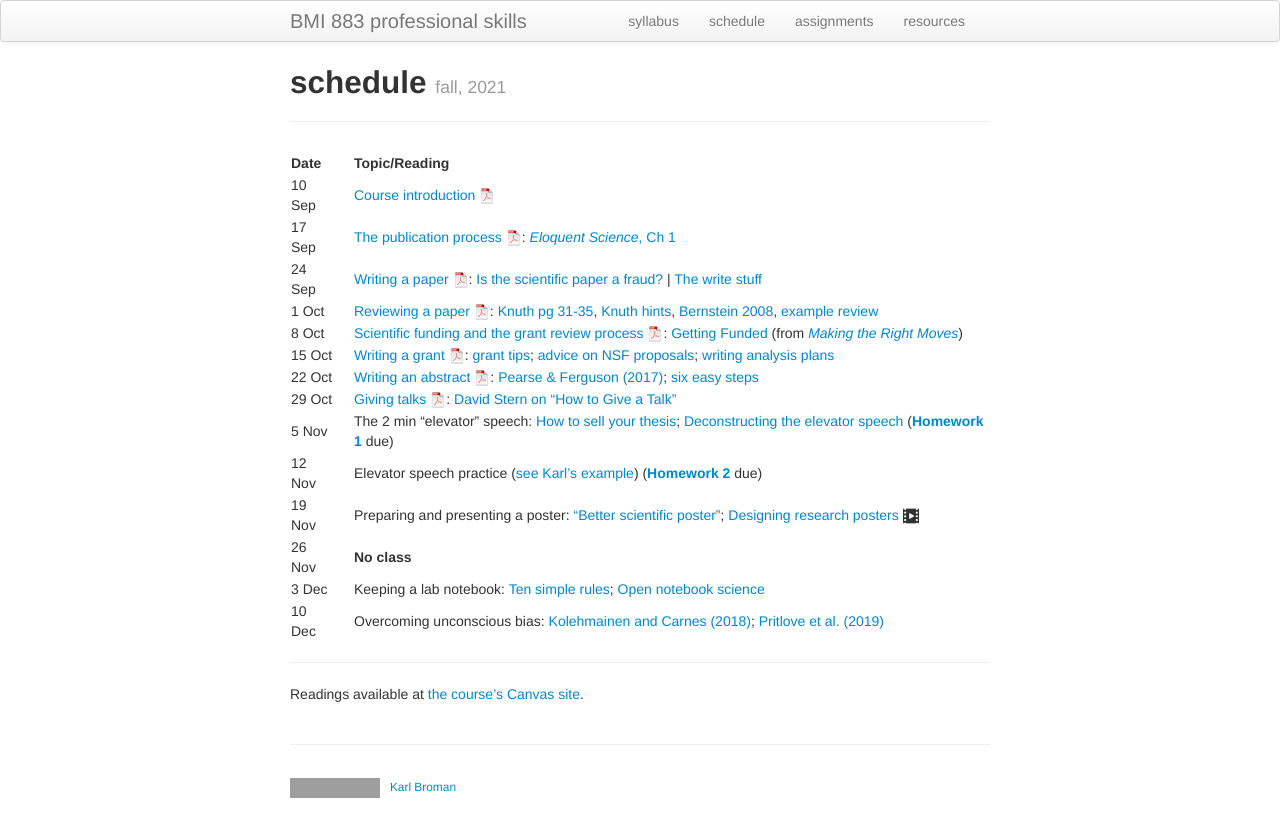
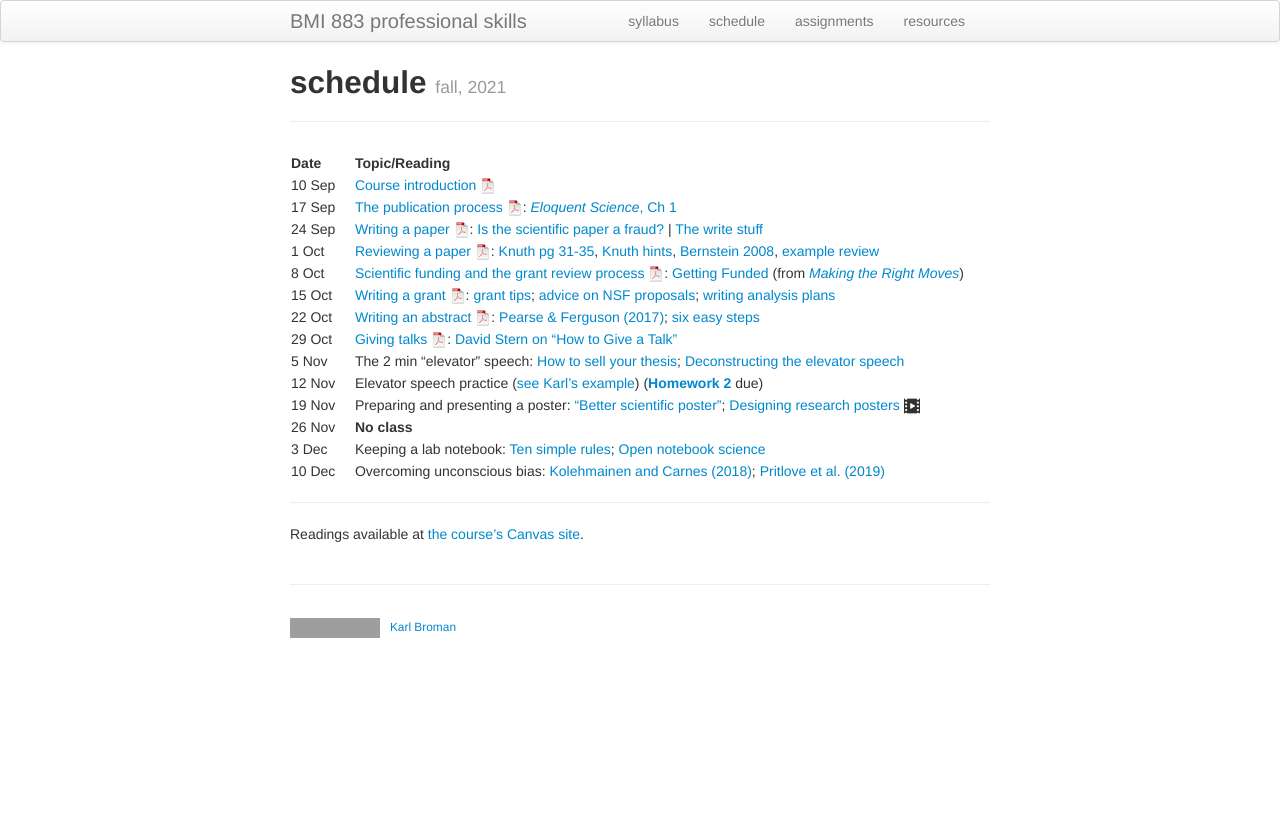
Before and after one commit to kbroman/BMI883, a Jekyll site: the page built from schedule.md, in a window 1280 px wide. Shown: the top 837 px of the page. Built offline with Jekyll 4.4.1, drawn with Linux system fonts in a browser that asks for light colours; grey boxes are pictures that could not be loaded.

Commit message:
Remove homework 1 from schedule

```diff
--- a/schedule.md
+++ b/schedule.md
@@ -15,7 +15,7 @@ description: Schedule and readings for BMI 883, Biomedical data science professi
 | 15 Oct   |    | [Writing a grant ![slides pdf](icons/pdf-icon.png)](slides/05_grantwriting.pdf): [grant tips](http://pages.cs.wisc.edu/~markhill/grant-tips.html); [advice on NSF proposals](https://www.cs.cmu.edu/~sfinger/advice/advice.html); [writing analysis plans](https://magazine.amstat.org/blog/2013/04/01/writingtipsfunding2013/) |
 | 22 Oct  |    | [Writing an abstract ![slides pdf](icons/pdf-icon.png)](slides/06_abstracts.pdf): [Pearse & Ferguson (2017)](https://doi.org/10.1002/2327-6924.12486); [six easy steps](http://www.easterbrook.ca/steve/2010/01/how-to-write-a-scientific-abstract-in-six-easy-steps/) |
 | 29 Oct  |    | [Giving talks ![slides pdf](icons/pdf-icon.png)](slides/07_talks.pdf): [David Stern on "How to Give a Talk"](http://www.howtogiveatalk.com) |
-| 5 Nov  |    | The 2 min "elevator" speech: [How to sell your thesis](https://thesiswhisperer.com/2010/07/01/how-to-sell-your-thesis-in-3-minutes-or-less/); [Deconstructing the elevator speech](https://uclalibrary.github.io/research-tips/deconstructing-the-elevator-speech/) ([**Homework 1**](homework1.html) due) |
+| 5 Nov  |    | The 2 min "elevator" speech: [How to sell your thesis](https://thesiswhisperer.com/2010/07/01/how-to-sell-your-thesis-in-3-minutes-or-less/); [Deconstructing the elevator speech](https://uclalibrary.github.io/research-tips/deconstructing-the-elevator-speech/) |
 | 12 Nov  |    | Elevator speech practice ([see Karl's example](elevator_speech_example.html)) ([**Homework 2**](homework2.html) due) |
 | 19 Nov  |    | Preparing and presenting a poster: ["Better scientific poster"](https://www.insidehighered.com/news/2019/06/24/theres-movement-better-scientific-posters-are-they-really-better); [Designing research posters ![video icon](icons/video-icon.png)](https://www.youtube.com/watch?v=XDJeSj7u488) |
 | 26 Nov  |    | **No class** |
```
